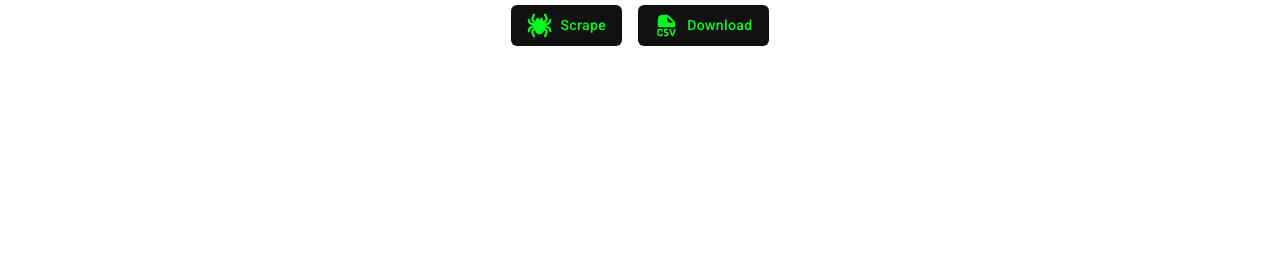
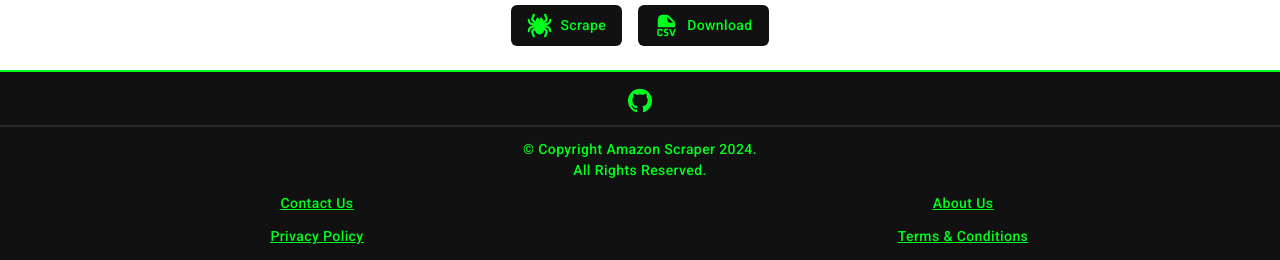
Before and after one commit to mahmedalam/amazonscrapers, a Next.js app: page / in a window 1280 px wide. Shown: the part 1565-1825 px from the top of the page. Before the commit the page ends 1635 px from the top, so only its background shows below. Built offline with nearby package versions, Linux system fonts and the light colour scheme.

Commit message:
Footer Added

```diff
--- a/src/app/globals.css
+++ b/src/app/globals.css
@@ -31,7 +31,7 @@
 		--secondary-foreground: 222.2 47.4% 11.2%;
 		--muted: 210 40% 96.1%;
 		--muted-foreground: 215.4 16.3% 46.9%;
-		--accent: 210 40% 96.1%;
+		--accent: #333333;
 		--accent-foreground: 222.2 47.4% 11.2%;
 		--destructive: 0 84.2% 60.2%;
 		--destructive-foreground: 210 40% 98%;
--- a/src/app/layout.tsx
+++ b/src/app/layout.tsx
@@ -2,6 +2,7 @@ import type { Metadata } from "next";
 import { Roboto } from 'next/font/google';
 import Navbar from "@/components/Navbar";
 import "./globals.css";
+import Footer from "@/components/Footer";
 
 
 const roboto = Roboto({
@@ -28,6 +29,7 @@ export default function RootLayout({
 			>
 				<Navbar />
 				{children}
+				<Footer />
 			</body>
 		</html>
 	);
--- /dev/null
+++ b/src/assets/GithubSvg.tsx
@@ -0,0 +1,17 @@
+import { SvgProps } from '@/props/svgProps'
+
+
+export default function GithubSvg({ className, ...events }: SvgProps) {
+    return (
+        <svg className={`${className} cursor-pointer`} {...events} width="24" height="25" viewBox="0 0 24 25" fill="none" xmlns="http://www.w3.org/2000/svg">
+            <g clip-path="url(#clip0_11_117)">
+                <path d="M12 0.758057C18.63 0.758057 24 6.12806 24 12.758C23.9993 15.2723 23.2102 17.7232 21.7438 19.7655C20.2773 21.8078 18.2072 23.3388 15.825 24.143C15.225 24.263 15 23.888 15 23.573C15 23.168 15.015 21.878 15.015 20.273C15.015 19.148 14.64 18.428 14.205 18.053C16.875 17.753 19.68 16.733 19.68 12.128C19.68 10.808 19.215 9.74304 18.45 8.90304C18.57 8.60304 18.99 7.37306 18.33 5.72306C18.33 5.72306 17.325 5.39306 15.03 6.95306C14.07 6.68306 13.05 6.54806 12.03 6.54806C11.01 6.54806 9.99 6.68306 9.03 6.95306C6.735 5.40806 5.73 5.72306 5.73 5.72306C5.07 7.37306 5.49 8.60304 5.61 8.90304C4.845 9.74304 4.38 10.823 4.38 12.128C4.38 16.718 7.17 17.753 9.84 18.053C9.495 18.353 9.18 18.878 9.075 19.658C8.385 19.973 6.66 20.483 5.58 18.668C5.355 18.308 4.68 17.423 3.735 17.438C2.73 17.453 3.33 18.008 3.75 18.233C4.26 18.518 4.845 19.583 4.98 19.928C5.22 20.603 6 21.893 9.015 21.338C9.015 22.343 9.03 23.288 9.03 23.573C9.03 23.888 8.805 24.248 8.205 24.143C5.81496 23.3475 3.7361 21.8196 2.26333 19.776C0.790568 17.7325 -0.00132072 15.277 1.65348e-06 12.758C1.65348e-06 6.12806 5.37 0.758057 12 0.758057Z" fill="#00FF1D" />
+            </g>
+            <defs>
+                <clipPath id="clip0_11_117">
+                    <rect width="24" height="24" fill="white" transform="translate(0 0.445557)" />
+                </clipPath>
+            </defs>
+        </svg>
+    )
+}
--- /dev/null
+++ b/src/components/Footer.tsx
@@ -0,0 +1,32 @@
+import GithubSvg from "@/assets/GithubSvg";
+import { footerLinks } from "@/constants";
+import Link from "next/link";
+
+export default function Footer() {
+    return (
+        <footer className="para flex flex-col items-center gap-3 py-4 border-t-2 bg-secondary text-primary capitalize">
+
+            <Link href={"https://github.com/mahmedalam"} target="_blank"><GithubSvg /></Link>
+
+            <div className="w-full h-[2px] bg-white/10" />
+
+            <div className="flex flex-col items-center">
+                <p>© copyright amazon scraper 2024.</p>
+                <p>all rights reserved.</p>
+            </div>
+
+            <div className="w-full grid grid-cols-2 justify-items-center gap-3 underline">
+                {footerLinks.map((link) => (
+                    <Link
+                        className="w-fit hover:opacity-90"
+                        key={link.href}
+                        href={link.href}
+                    >
+                        {link.label}
+                    </Link>
+                ))}
+            </div>
+
+        </footer>
+    )
+}
--- a/src/components/ui/button.tsx
+++ b/src/components/ui/button.tsx
@@ -9,7 +9,7 @@ const buttonVariants = cva(
   {
     variants: {
       variant: {
-        default: "bg-secondary text-primary hover:opacity-90 active:opacity-80",
+        default: "bg-secondary text-primary hover:bg-accent active:bg-accent",
         destructive:
           "bg-destructive text-destructive-foreground hover:bg-destructive/90",
         outline:
--- /dev/null
+++ b/src/constants/index.ts
@@ -0,0 +1,18 @@
+export const footerLinks = [
+    {
+        label: "contact us",
+        href: "/contact-us",
+    },
+    {
+        label: "about us",
+        href: "/about-us",
+    },
+    {
+        label: "privacy policy",
+        href: "/privacy-policy",
+    },
+    {
+        label: "terms & conditions",
+        href: "/terms-and-conditions",
+    }
+]
--- a/tailwind.config.ts
+++ b/tailwind.config.ts
@@ -33,7 +33,7 @@ const config: Config = {
 					foreground: 'hsl(var(--muted-foreground))'
 				},
 				accent: {
-					DEFAULT: 'hsl(var(--accent))',
+					DEFAULT: 'var(--accent)',
 					foreground: 'hsl(var(--accent-foreground))'
 				},
 				destructive: {
```
